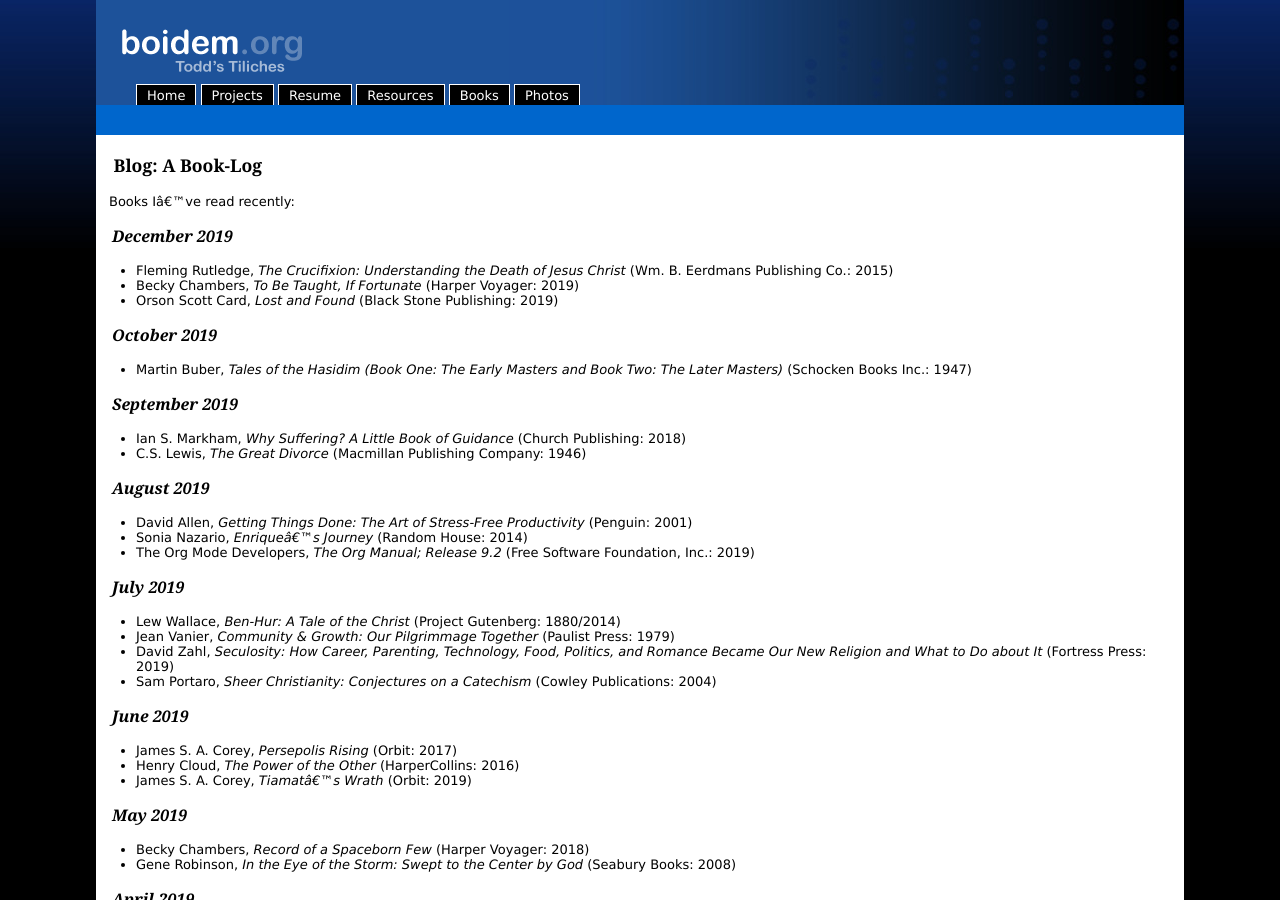
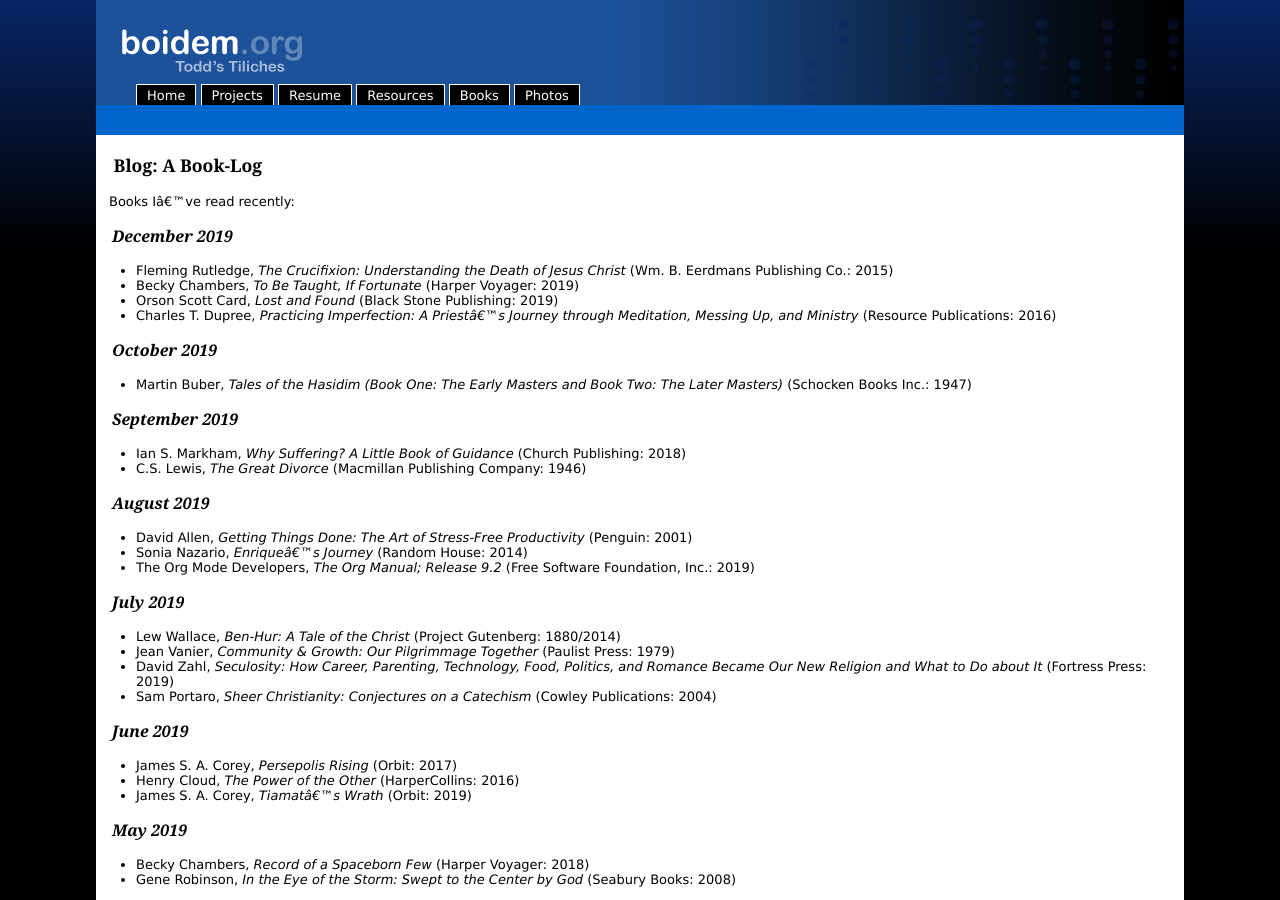
Before and after one commit to toddfoster/toddfoster.github.com, a Jekyll site: the page built from books.md, in a window 1280 px wide and 900 px high. Built offline with Jekyll 4.4.1, drawn with Linux system fonts in a browser that asks for light colours.

Commit message:
books: Dupree

```diff
--- a/books.md
+++ b/books.md
@@ -11,6 +11,7 @@ Books I've read recently:
 * Fleming Rutledge, _The Crucifixion: Understanding the Death of Jesus Christ_ (Wm. B. Eerdmans Publishing Co.: 2015)
 * Becky Chambers, _To Be Taught, If Fortunate_ (Harper Voyager: 2019)
 * Orson Scott Card, _Lost and Found_ (Black Stone Publishing: 2019)
+* Charles T. Dupree, _Practicing Imperfection: A Priest's Journey through Meditation, Messing Up, and Ministry_ (Resource Publications: 2016)
 
 ## October 2019
 * Martin Buber, _Tales of the Hasidim (Book One: The Early Masters and Book Two: The Later Masters)_ (Schocken Books Inc.: 1947)
```
